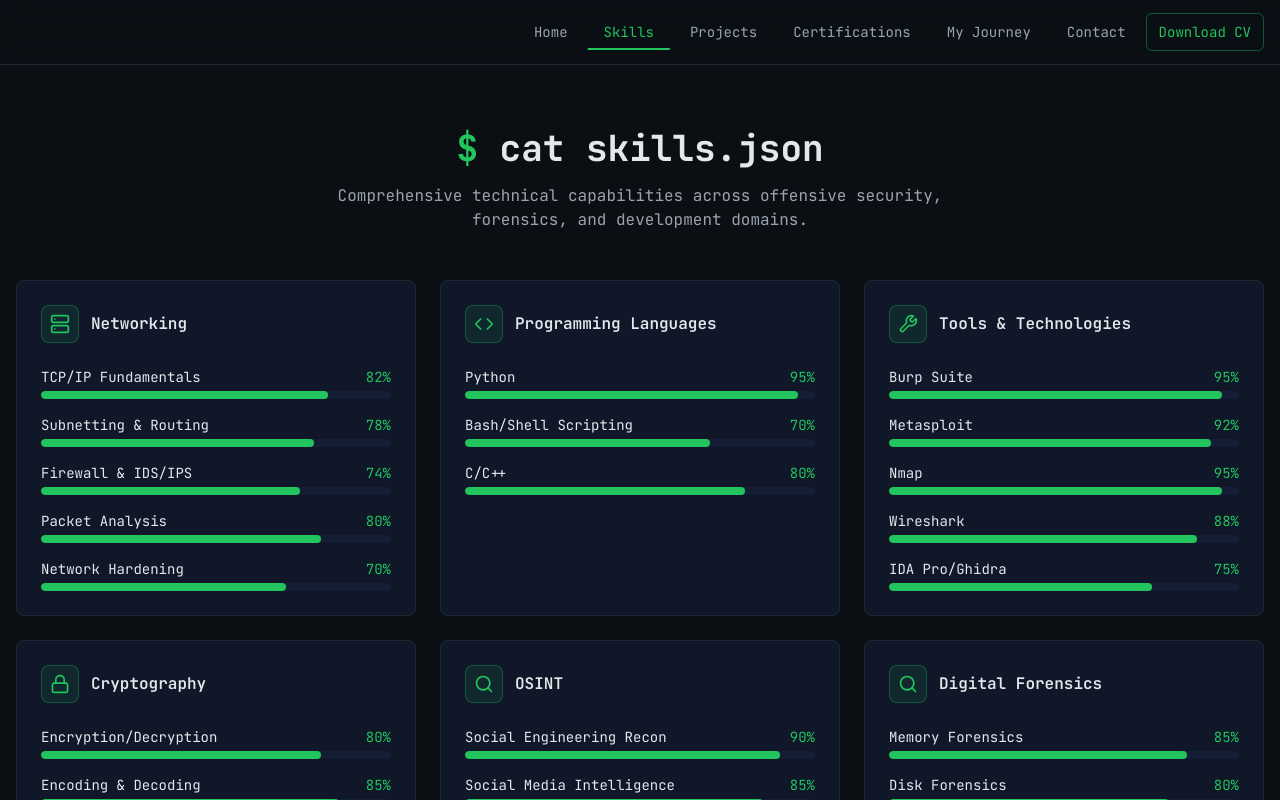
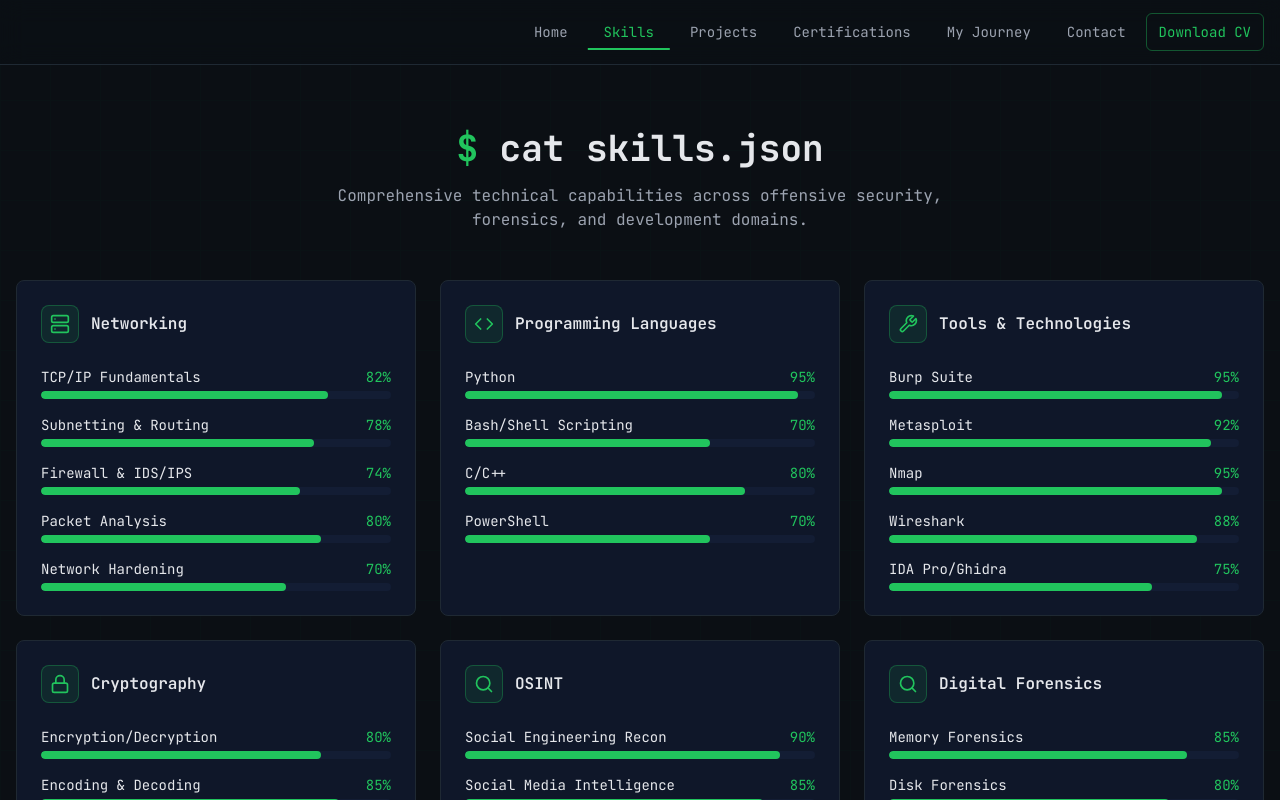
Before and after one commit to masum-billah14/portfolio1419, a React (Vite) app: page /skills in a window 1280 px wide. Shown: the top 800 px of the page. Built offline with nearby package versions, Linux system fonts and the light colour scheme.

Commit message:
Update certifications

```diff
--- a/src/pages/Skills.tsx
+++ b/src/pages/Skills.tsx
@@ -21,6 +21,7 @@
       { name: "Python", level: 95 },
       { name: "Bash/Shell Scripting", level: 70 },
       { name: "C/C++", level: 80 },
+      { name: "PowerShell", level: 70 },
     ],
   },
   {
```
